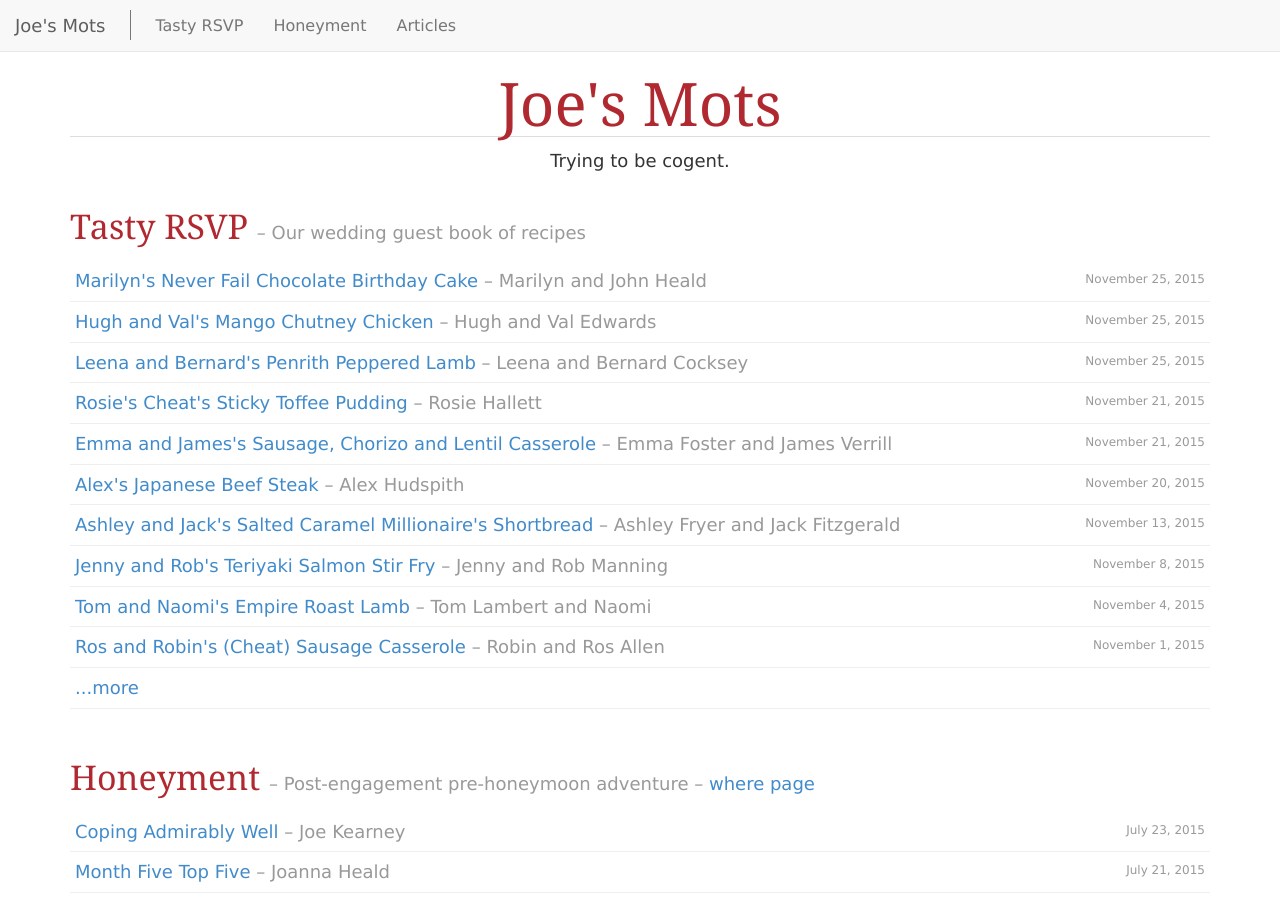
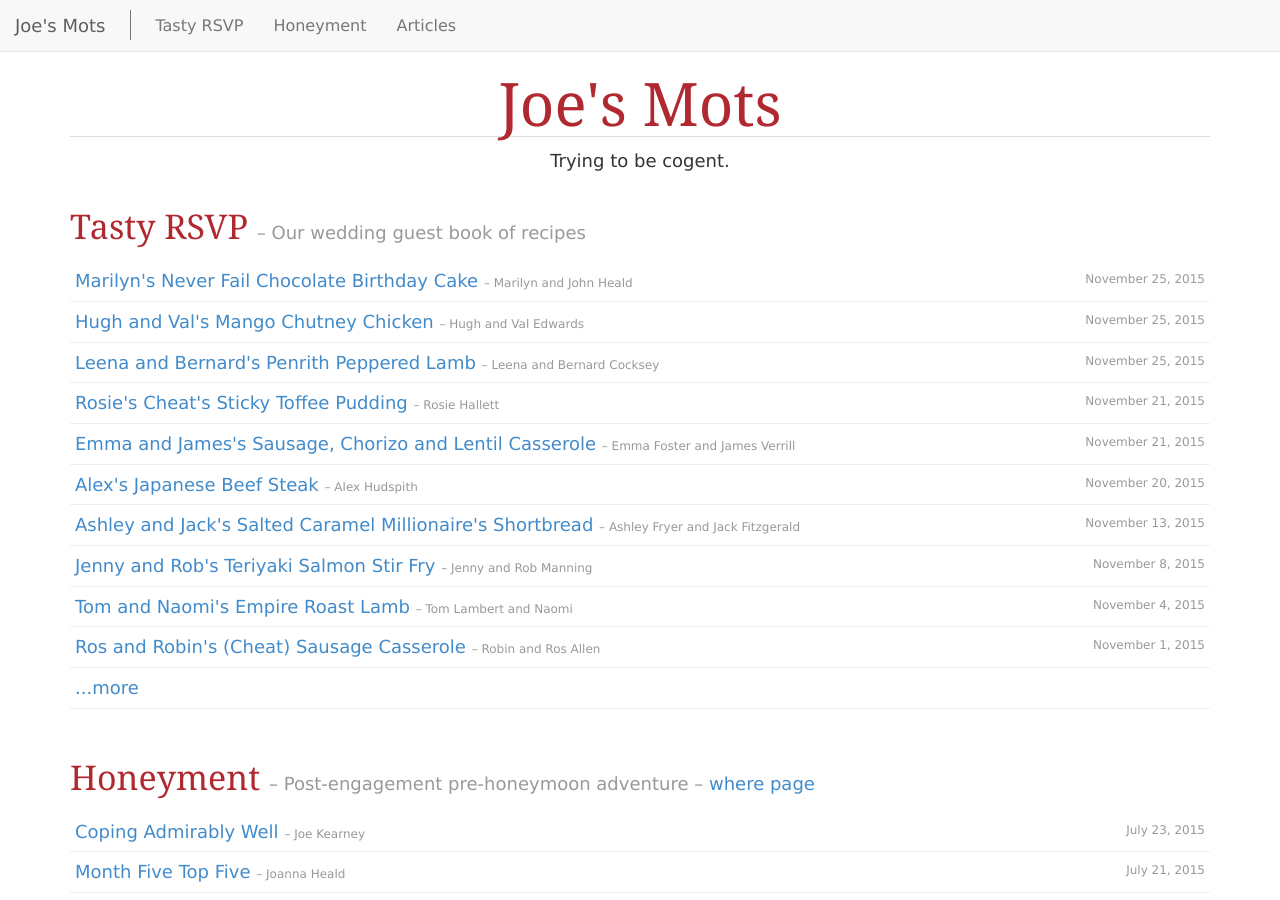
Before and after one commit to joekearney/joekearney.github.io, a Jekyll site: the page built from index.html, in a window 1280 px wide and 900 px high. Built offline with Jekyll 4.4.1, drawn with Linux system fonts in a browser that asks for light colours; some web fonts are replaced.

Commit message:
formatting for author in short-toc

```diff
--- a/_includes/short-toc-by-tag.html
+++ b/_includes/short-toc-by-tag.html
@@ -33,7 +33,7 @@
             {% endif %}
             {% if include.showAuthor == "true" %}
               {% assign authorArray = post.author | join: "|" | split: "|" %}
-              <span class="post-description"> &ndash; {{ authorArray | array_to_sentence_string }}</span>
+              <span class="post-author"> &ndash; {{ authorArray | array_to_sentence_string }}</span>
             {% endif %}
           </li>
         {% else %}
```
